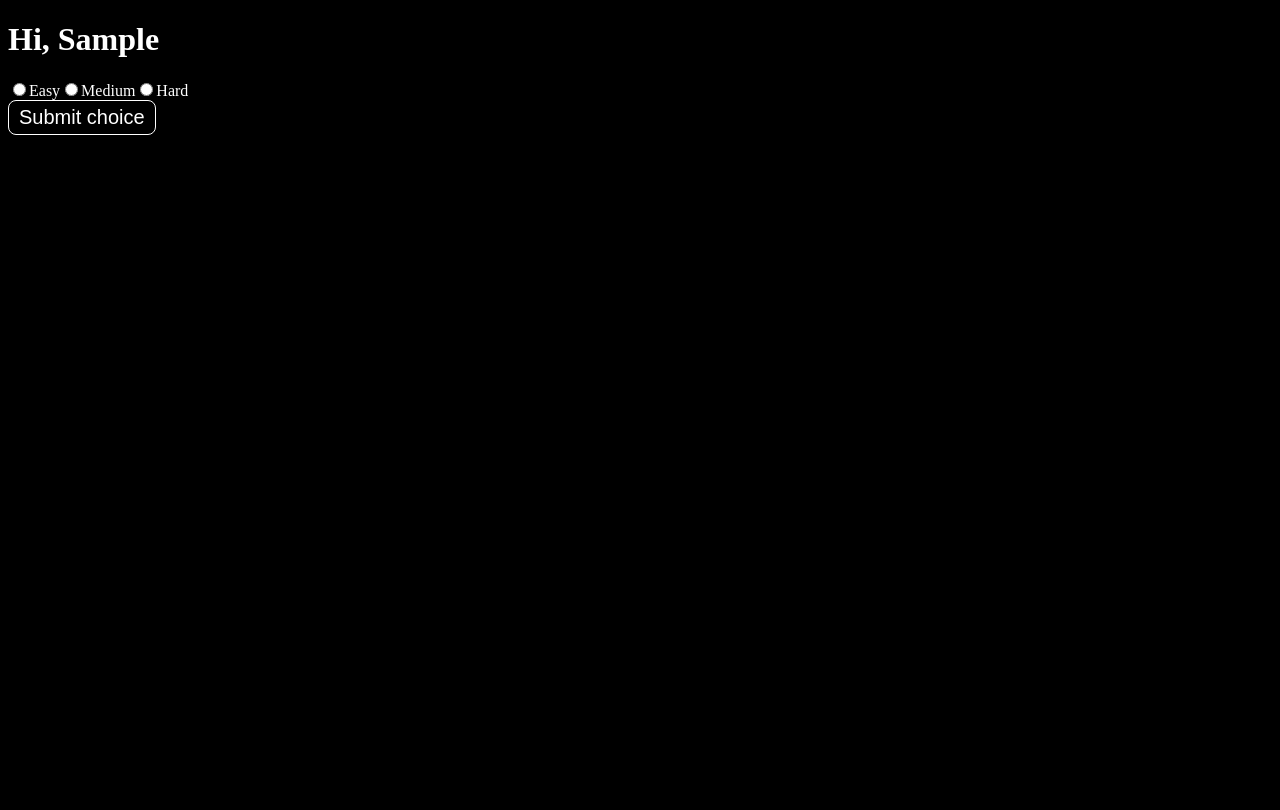
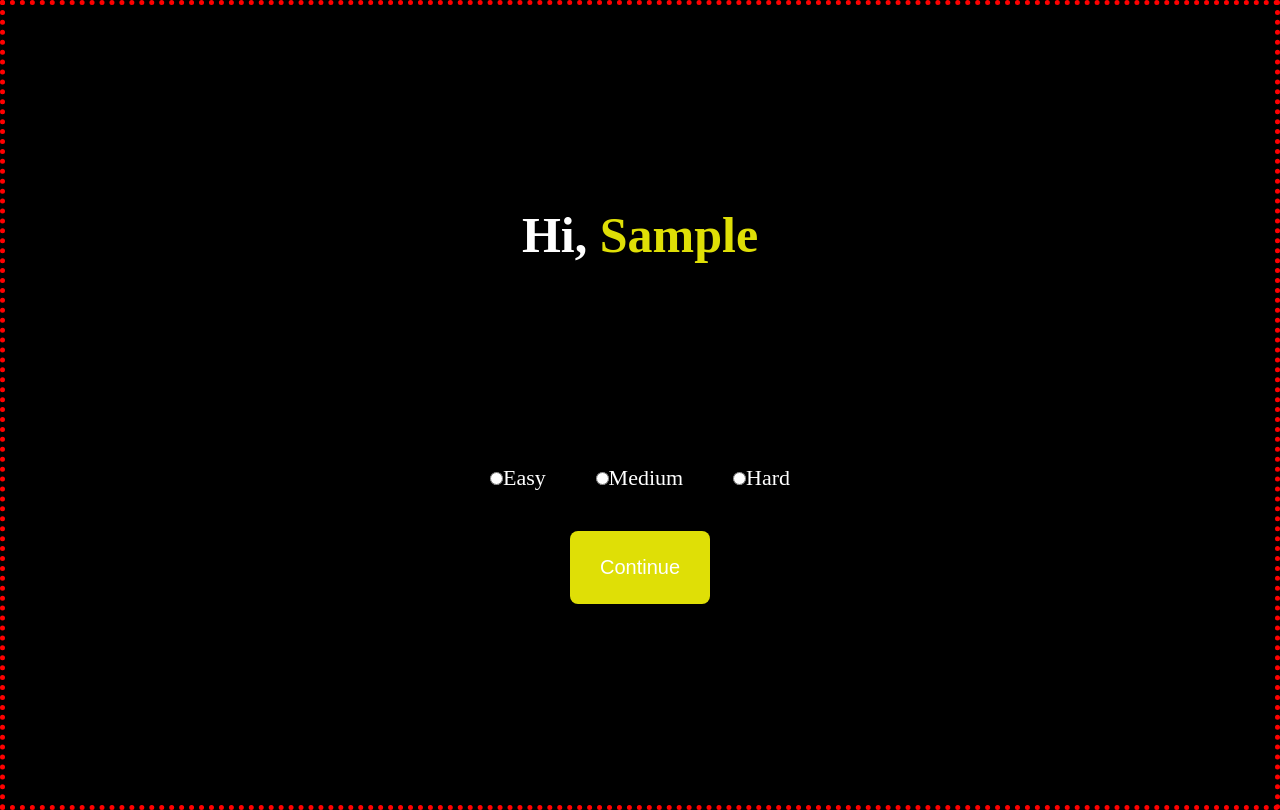
Before and after one commit to Godwin57/Memory-tester, a React (Vite) app: page / in a window 1280 px wide. Both pictures are taken after typing "Sample" into the empty fields and a click on the button "Submit". Built offline with nearby package versions, Linux system fonts and the light colour scheme.

Commit message:
Styled the difficulty component. Would probably add more styles real soon

```diff
--- a/src/App.css
+++ b/src/App.css
@@ -1,3 +1,8 @@
+*{
+  margin: 0;
+  padding: 0;
+}
+
 body{
   background: black;
   color: white;
@@ -10,13 +15,17 @@ input{
 }
 
 button{
-  background: transparent;
-  padding: 5px 10px;
   border-radius: 8px;
-  border: 1px solid white;
+  padding: 25px 30px;
+  background: rgb(223, 223, 6);
+  border: none;
   color: white;
   cursor: pointer;
   font-size: 20px;
+}
+
+button:hover{
+  background: rgb(160, 160, 11);
 }
 
 a{
@@ -34,7 +43,7 @@ a{
   min-height: 100vh;
 }
 
-.Welcome h1{
+.Welcome h1, .Difficulty h1{
   font-weight: bolder;
   font-size: 50px;
 }
@@ -43,7 +52,7 @@ a{
   cursor: pointer;
 }
 
-.Welcome h1 span{
+.Welcome h1 span, .Difficulty h1 span{
   color: rgb(223, 223, 6);
 }
 
@@ -60,14 +69,7 @@ a{
 }
 
 .Welcome button{
-  padding: 25px 30px;
-  background: rgb(223, 223, 6);
-  border: none;
   margin-left: -25px;
-}
-
-.Welcome button:hover{
-  background: rgb(160, 160, 11);
 }
 
 .Welcome .animalImage{
@@ -79,6 +81,27 @@ a{
   transition: 1s;
 }
 
-.GameOver button, .Difficulty button{
-  display: block;
+/* selectDifficulty component's section  */
+.Difficulty .first{
+  display: flex;
+  flex-direction: column;
+  justify-content: space-evenly;
+  border: 5px dotted red;
+  min-height: 100vh;
+  align-items: center;
 }
+
+.Difficulty .first form{
+  min-width: 300px;
+  gap: 40px;
+  display: flex;
+  flex-direction: column;
+  align-items: center;
+}
+
+.first form>div{
+  font-size: 22px;
+  display: flex;
+  width: 100%;
+  justify-content: space-between;
+}
--- a/src/components/SelectDifficulty.jsx
+++ b/src/components/SelectDifficulty.jsx
@@ -10,20 +10,22 @@ function SelectDifficulty({name, difficulty, setDifficulty}) {
     return (
         <div className="Difficulty">
             {name?
-            <div>
-                <h1>Hi, {name}</h1>
+            <div className="first">
+                <h1>Hi, <span>{name}</span></h1>
                 <form>
-                    <input type="radio" name = 'diff' value={'easy'} onChange={e => setDifficulty(e.target.value)}/>Easy
-                    <input type="radio" name = 'diff' value={'medium'} onChange={e => setDifficulty(e.target.value)}/>Medium
-                    <input type="radio" name = 'diff' value={'hard'} onChange={e => setDifficulty(e.target.value)}/>Hard
+                    <div className="inputs">
+                        <div><input type="radio" name = 'diff' value={'easy'} onChange={e => setDifficulty(e.target.value)}/>Easy</div>
+                        <div><input type="radio" name = 'diff' value={'medium'} onChange={e => setDifficulty(e.target.value)}/>Medium</div>
+                        <div><input type="radio" name = 'diff' value={'hard'} onChange={e => setDifficulty(e.target.value)}/>Hard</div>
+                    </div>
 
-                    {difficulty !== ''? <button onClick={e => handleClick(e)}><Link to="/gameDisplay">Submit choice</Link></button> :
-                    <button onClick={e => handleClick(e)}>Submit choice</button>}
+                    {difficulty !== ''? <Link to="/gameDisplay"><button onClick={e => handleClick(e)}>Continue</button></Link> :
+                    <button onClick={e => handleClick(e)}>Continue</button>}
                 </form>
             </div>:
             <div>
                 <p>You can't proceed without giving  us your name.</p>
-                <button><Link to='/'>Click to go to Home</Link></button>
+                <Link to='/'><button>Click to go to Home</button></Link>
             </div>
             }
         </div>
```
